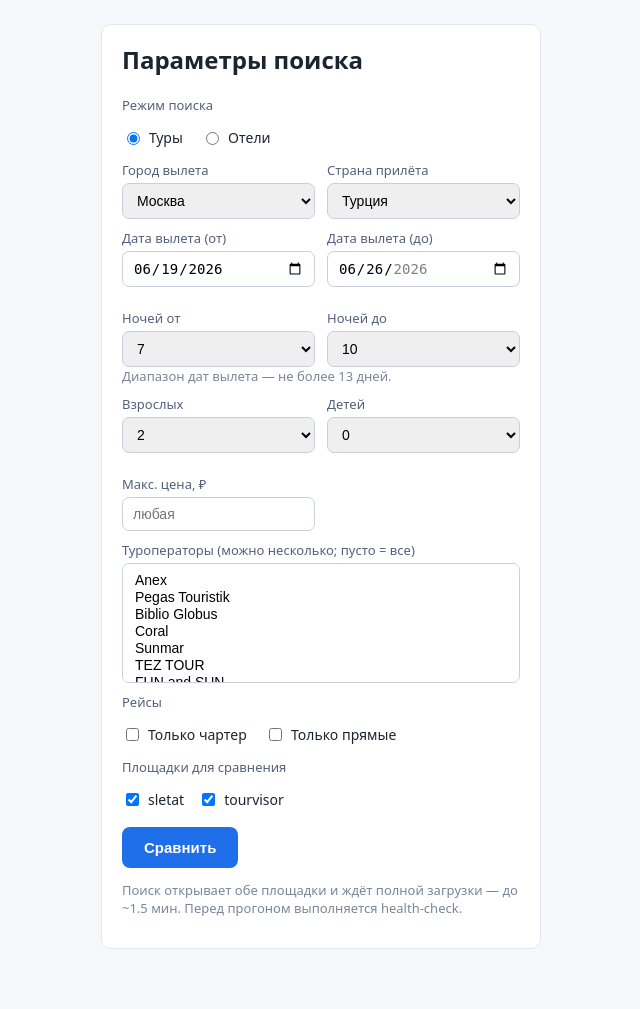
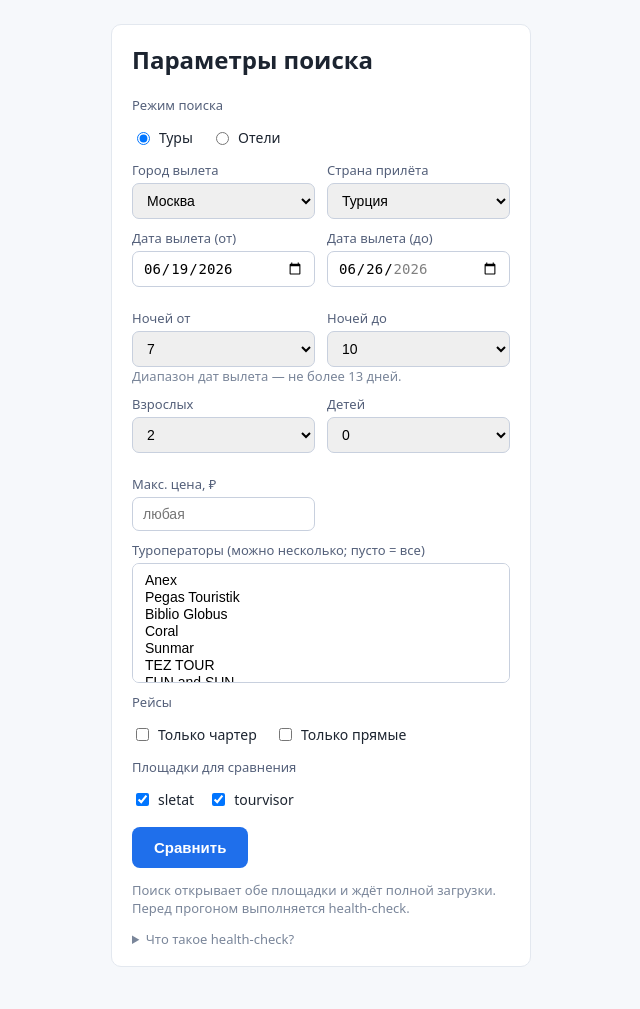
Before and after one commit to sashakobtsev21-stack/sletatandtourvisor_search, a FastAPI app: page / in a window 1280 px wide. Shown: the part 52-1061 px from the top of the page, without its empty margins (319-959 px from the left). Before the commit the page ends 1001 px from the top, so only its background shows below. Run offline with FastAPI, Linux system fonts and the light colour scheme.

Commit message:
fix(web): ночи от<=до, города Tourvisor (С.Петербург), пояснение health-check, зум live
- «Ночей от» не может быть больше «Ночей до»: JS подтягивает поле + сервер
  нормализует диапазон (чинит и ошибку Sletat «значение ночей не найдено»)
- города вылета Tourvisor: карта сокращений (Санкт-Петербург→С.Петербург,
  Нижний Новгород→Н.Новгород и др.) + запасной матч по последнему слову
- под формой: раскрывающееся пояснение «Что такое health-check?», убрано
  «— до ~1.5 мин»
- вьюпорт площадок 1600 + шире left-колонка (main 1900): сайты в live-окнах
  крупнее и читабельнее, по-прежнему помещаются по ширине; форма по центру

```diff
--- a/src/toursearch/providers/sletat.py
+++ b/src/toursearch/providers/sletat.py
@@ -152,11 +152,11 @@ class SletatProvider:
         async with async_playwright() as pw:
             browser = await pw.chromium.launch(
                 headless=self.headless,
-                args=["--disable-blink-features=AutomationControlled", "--window-size=1920,1080"],
+                args=["--disable-blink-features=AutomationControlled", "--window-size=1600,1080"],
             )
-            # Широкий вьюпорт: сайт помещается по ширине и в live-кадрах, и в скриншоте выдачи.
+            # Вьюпорт 1600: сайт целиком по ширине, но крупнее (читабельнее) в live-окне и скриншоте.
             context = await browser.new_context(
-                viewport={"width": 1920, "height": 1080}, permissions=[]
+                viewport={"width": 1600, "height": 1080}, permissions=[]
             )
             await context.add_init_script(
                 "Object.defineProperty(navigator, 'webdriver', {get: () => undefined})"
--- a/src/toursearch/templates/index.html
+++ b/src/toursearch/templates/index.html
@@ -2,13 +2,13 @@
 {% block content %}
 <style>
   /* Широкая раскладка только на странице поиска (переопределяем main из base.html) */
-  main { max-width: 1700px; }
+  main { max-width: 1900px; }
   /* Три колонки: live слева, форма ПО ЦЕНТРУ (фиксированная — не двигается),
      лог справа. Боковые колонки flex:1 и равны → форма всегда строго посередине,
      даже когда боковые пустые (до запуска поиска). */
   .layout { display:flex; gap:16px; align-items:flex-start; justify-content:center; }
   #liveCol  { flex:1 1 0; min-width:0; position:sticky; top:12px; }
-  #centerCol { flex:0 0 440px; max-width:440px; }
+  #centerCol { flex:0 0 420px; max-width:420px; }
   #rightCol { flex:1 1 0; min-width:0; position:sticky; top:12px; }
   #centerCol > .card, #rightCol > .card { width:100%; }
   .liveviews { display:none; flex-direction:column; gap:12px; }  /* показываем при запуске */
@@ -80,11 +80,11 @@
     <div><label>Дата вылета (до)</label><input type="date" name="date_to" id="date_to" value="{{ default_to }}" min="{{ today }}" required></div>
     <div>
       <label>Ночей от</label>
-      <select name="nights_min">{% for n in nights_options %}<option {% if n == 7 %}selected{% endif %}>{{ n }}</option>{% endfor %}</select>
+      <select name="nights_min" id="nights_min">{% for n in nights_options %}<option {% if n == 7 %}selected{% endif %}>{{ n }}</option>{% endfor %}</select>
     </div>
     <div>
       <label>Ночей до</label>
-      <select name="nights_max">{% for n in nights_options %}<option {% if n == 10 %}selected{% endif %}>{{ n }}</option>{% endfor %}</select>
+      <select name="nights_max" id="nights_max">{% for n in nights_options %}<option {% if n == 10 %}selected{% endif %}>{{ n }}</option>{% endfor %}</select>
     </div>
   </div>
   <div class="muted" id="dateHint">Диапазон дат вылета — не более {{ max_date_span_days }} дней.</div>
@@ -125,7 +125,17 @@
   </div>
 
   <button type="submit">Сравнить</button>
-  <p class="muted">Поиск открывает обе площадки и ждёт полной загрузки — до ~1.5 мин. Перед прогоном выполняется health-check.</p>
+  <p class="muted">Поиск открывает обе площадки и ждёт полной загрузки. Перед прогоном выполняется health-check.</p>
+  <details class="muted" style="margin-top:6px">
+    <summary style="cursor:pointer">Что такое health-check?</summary>
+    <div style="margin-top:6px;line-height:1.45">
+      Это быстрая автопроверка перед поиском. Открываем форму каждой площадки и убеждаемся,
+      что ключевые поля на месте: город вылета, страна, даты, ночи, туристы, список туроператоров
+      и кнопка «Найти». Если структура сайта изменилась и какого-то элемента нет — поиск
+      <b>не запускается</b>, чтобы не выдать неверный результат, а в логе будет видно, какой именно
+      элемент пропал и где нужно поправить селекторы.
+    </div>
+  </details>
 </form>
 </div>
 
@@ -176,6 +186,16 @@ function clampDates() {
 df.addEventListener('change', clampDates);
 dt.addEventListener('change', clampDates);
 clampDates();
+
+// «Ночей от» не может быть больше «Ночей до» — подтягиваем второе поле
+const nmin = document.getElementById('nights_min'), nmax = document.getElementById('nights_max');
+function clampNights(src) {
+  const a = parseInt(nmin.value, 10), b = parseInt(nmax.value, 10);
+  if (a > b) { if (src === 'min') nmax.value = nmin.value; else nmin.value = nmax.value; }
+}
+nmin.addEventListener('change', () => clampNights('min'));
+nmax.addEventListener('change', () => clampNights('max'));
+clampNights('min');
 
 // Режим «Отели» (без перелёта): нет города вылета и фильтров рейсов
 const depBlock = document.getElementById('depCityBlock');
--- a/src/toursearch/web.py
+++ b/src/toursearch/web.py
@@ -110,6 +110,8 @@ def create_app(db_path: str = "toursearch.db") -> FastAPI:
         ops = [o for o in form.getlist("operator") if o]
         child_ages = [int(x) for x in form.getlist("child_age") if str(x).isdigit()]
 
+        # «Ночей от» не может превышать «Ночей до» — нормализуем
+        nights_min, nights_max = min(nights_min, nights_max), max(nights_min, nights_max)
         df, dt = date.fromisoformat(date_from), date.fromisoformat(date_to)
         # Окно вылета — не более 14 дней
         if (dt - df).days > MAX_DATE_SPAN_DAYS:
@@ -161,11 +163,14 @@ def create_app(db_path: str = "toursearch.db") -> FastAPI:
         dt = date.fromisoformat(f.get("date_to"))
         if (dt - df).days > MAX_DATE_SPAN_DAYS:
             return {"error": f"Диапазон дат вылета не должен превышать {MAX_DATE_SPAN_DAYS} дней (ограничение Sletat)."}
+        nmin = int(f.get("nights_min", 7))
+        nmax = int(f.get("nights_max", 10))
+        nmin, nmax = min(nmin, nmax), max(nmin, nmax)
         params = SearchParams(
             departure_city=f.get("departure_city", "Москва"),
             destination_country=f.get("destination_country", "Турция"),
             date_from=df, date_to=dt,
-            nights_min=int(f.get("nights_min", 7)), nights_max=int(f.get("nights_max", 10)),
+            nights_min=nmin, nights_max=nmax,
             adults=int(f.get("adults", 2)), children_ages=child_ages,
             search_mode=f.get("mode", "tours"), operators=ops,
             charter_only=bool(f.get("charter_only")), direct_only=bool(f.get("direct_only")),
```
Also changed, not shown: src/toursearch/providers/tourvisor.py (+31 -12 lines).
